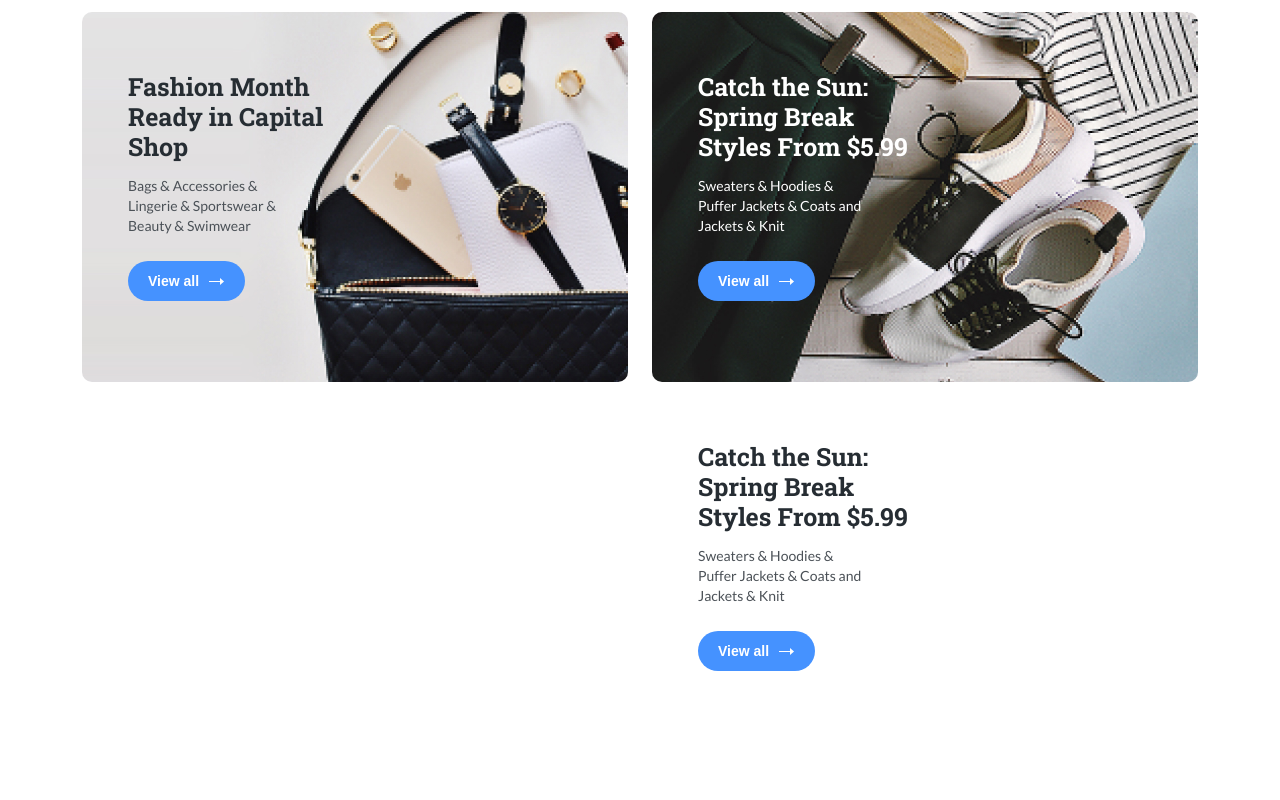
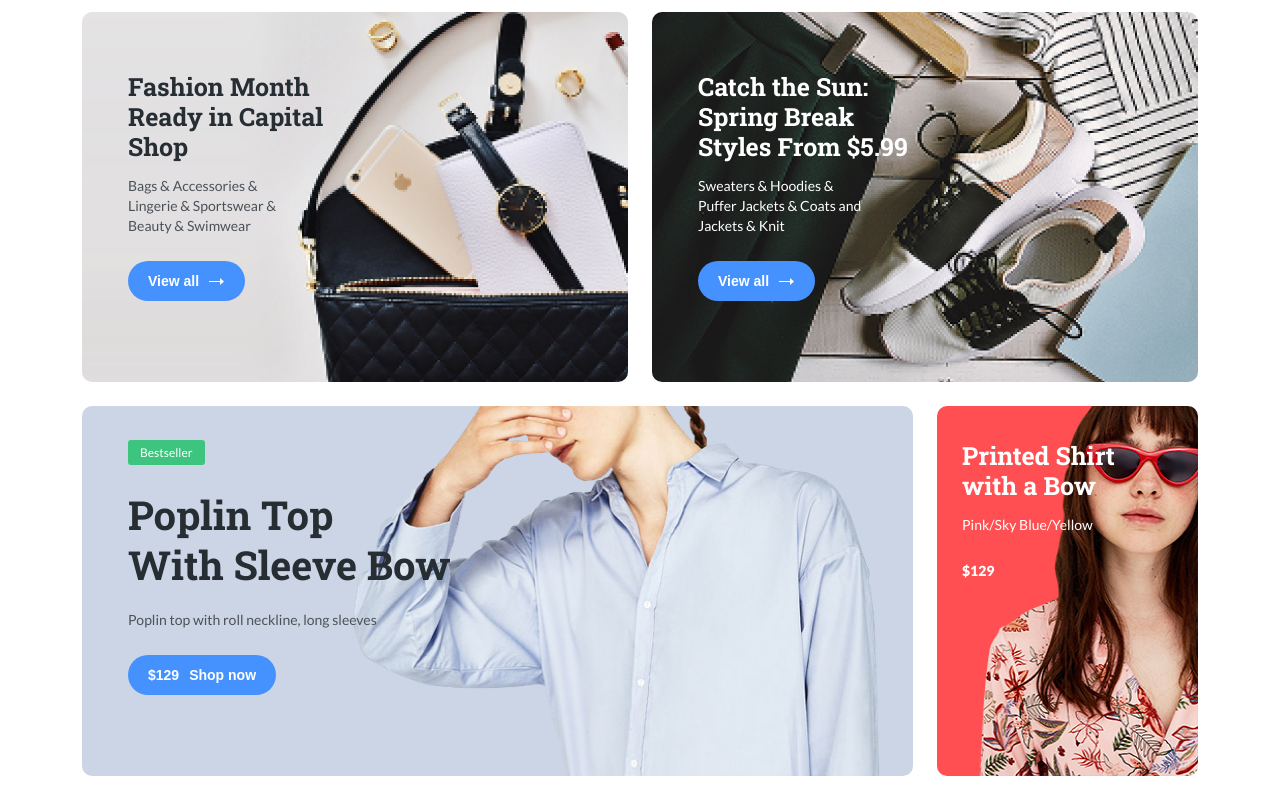
Before and after one commit to Podexus23/glo-willberries, a plain HTML site: page index.html in a window 1280 px wide. Shown: the part 673-1473 px from the top of the page. Before the commit the page ends 1449 px from the top, so only its background shows below. Drawn offline with Linux system fonts and the light colour scheme.

Commit message:
"feat: main cards finished"

```diff
--- a/css/style.css
+++ b/css/style.css
@@ -120,8 +120,21 @@ button{
 }
 
 .card-2{
-  background: #E3E2E3 url(../img/card-image2.jpg) no-repeat top right;
+  background: #000 url(../img/card-image2.jpg) no-repeat top right;
   background-size: cover;
+}
+
+.card-3{
+  padding-top: 35px;
+  background: #ccd5e6 url(../img/card-image3.png) no-repeat top right 10%;
+  background-size: contain;
+}
+
+.card-4{
+  padding-top: 35px;
+  padding-left: 25px;
+  background: #ff4f52 url(../img/card-image4.png) no-repeat top right;
+  background-size: contain;
 }
 
 .card-title{
@@ -133,6 +146,14 @@ button{
   margin: 0px;
 }
 
+.card-title.large{
+  max-width: 420px;
+  font-size: 40px;
+  line-height: 50px;
+  margin-top: 30px;
+  margin-bottom: 20px;
+}
+
 .card-text{
   max-width: 176px;
   color: #4B5157;
@@ -141,6 +162,18 @@ button{
   margin-bottom: 25px;
 }
 
+.card-text.large{
+  max-width: 320px;
+
+}
+
+.card-price{
+  color: #ffffff;
+  font-size: 14px;
+  line-height: 20px;
+  font-weight: 900;
+}
+
 .text-light{
   color: #ffffff;
 }
--- a/index.html
+++ b/index.html
@@ -89,7 +89,7 @@
       <div class="container pt-5 pb-4">
       <div class="row">
         <div class="col-6">
-          <div class="card card-1">
+          <div class="card card-1 mb-4">
             <h3 class="card-title">Fashion Month Ready in Capital Shop</h3>
             <p class="card-text">Bags & Accessories & Lingerie & Sportswear & Beauty & Swimwear</p>
             <button class="button">
@@ -100,28 +100,34 @@
         </div>
         <!-- /.col-6 -->
         <div class="col-6">
-          <div class="card card-2">
+          <div class="card card-2 mb-4">
             <h3 class="card-title text-light">Catch the Sun: Spring Break Styles From $5.99</h3>
             <p class="card-text text-light">Sweaters & Hoodies & Puffer Jackets & Coats and Jackets & Knit</p>
             <button class="button">
               <span class="button-text">View all</span>
               <img src="img/arrow.svg" alt="" class="button-icon">
             </button>
+          </div>
         </div>
         <!-- /.col-6 -->
         <div class="col-9">
           <div class="card card-3">
-            <h3 class="card-title ">Catch the Sun: Spring Break Styles From $5.99</h3>
-            <p class="card-text ">Sweaters & Hoodies & Puffer Jackets & Coats and Jackets & Knit</p>
+            <span class="label">Bestseller</span>
+            <h3 class="card-title large">Poplin Top <br>With Sleeve Bow</h3>
+            <p class="card-text large">Poplin top with roll neckline, long sleeves</p>
             <button class="button">
-              <span class="button-text">View all</span>
-              <img src="img/arrow.svg" alt="" class="button-icon">
+              <span class="button-price">$129</span>
+              <span class="button-text">Shop now</span>
             </button>
-        </div>
+          </div>
         </div>
         <!-- /.col-9 -->
         <div class="col-3">
-
+          <div class="card card-4">
+            <h3 class="card-title text-light">Printed Shirt with a Bow</h3>
+            <p class="card-text text-light">Pink/Sky Blue/Yellow</p>
+            <span class="card-price">$129</span>
+          </div>
         </div>
         <!-- /.col-3 -->
       </div>
```
Also changed, not shown: img/card-image3.png (added), img/card-image4.png (added).
